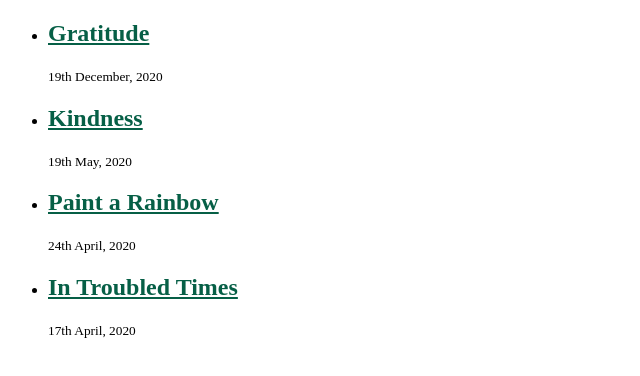
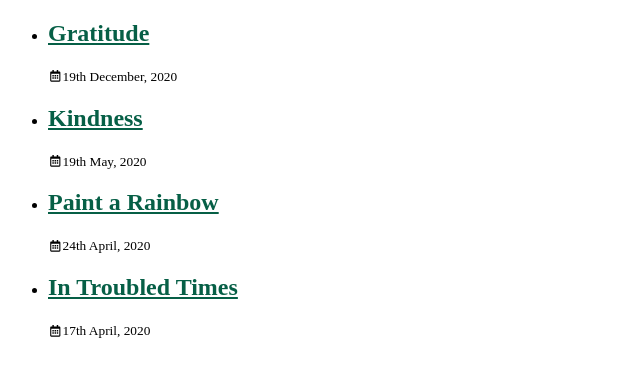
Before and after one commit to pads/benpaddock.net, a Next.js app: page /blog in a window 1280 px wide. Shown: the part 326-702 px from the top of the page, without its empty margins (0-640 px from the left). Built offline with nearby package versions, Linux system fonts and the light colour scheme.

Commit message:
Add icon to date

```diff
--- a/components/date.tsx
+++ b/components/date.tsx
@@ -1,6 +1,13 @@
+import { faCalendarAlt } from "@fortawesome/free-regular-svg-icons";
+import { FontAwesomeIcon } from "@fortawesome/react-fontawesome";
 import { format, parseISO } from "date-fns";
 
 export default function Date({ dateString }: { dateString: string }): JSX.Element {
     const date = parseISO(dateString);
-    return <time dateTime={dateString}>{format(date, "do LLLL, yyyy")}</time>;
+    return (
+        <span>
+            <FontAwesomeIcon className="mr-2" icon={faCalendarAlt} fixedWidth size="sm" />
+            <time dateTime={dateString}>{format(date, "do LLLL, yyyy")}</time>
+        </span>
+    );
 }
--- a/package.json
+++ b/package.json
@@ -29,6 +29,7 @@
         "@fontsource/roboto-slab": "^4.2.0",
         "@fortawesome/fontawesome-svg-core": "^1.2.34",
         "@fortawesome/free-brands-svg-icons": "^5.15.2",
+        "@fortawesome/free-regular-svg-icons": "^5.15.2",
         "@fortawesome/react-fontawesome": "^0.1.14",
         "autoprefixer": "^10.2.4",
         "date-fns": "^2.17.0",
```
Also changed, not shown: 1 other file (tests, documents, lock files or other folders).
